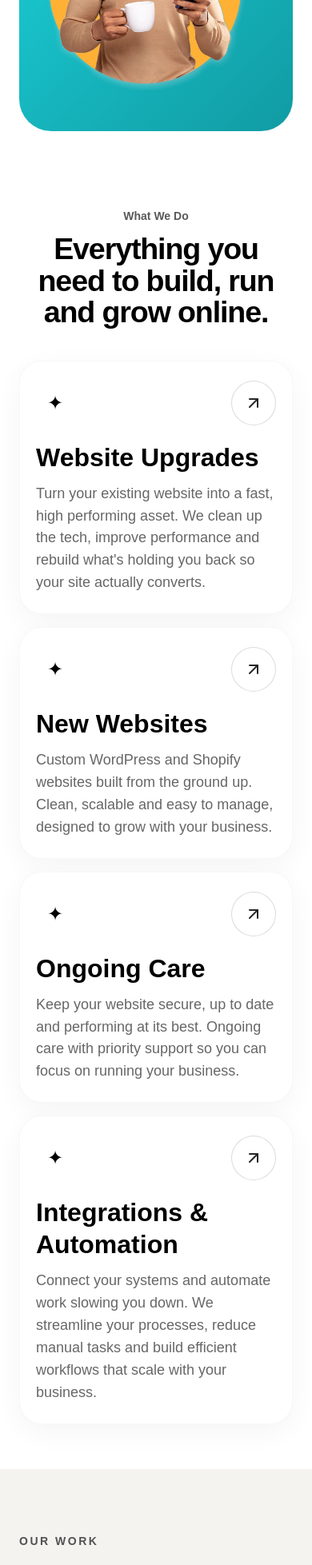
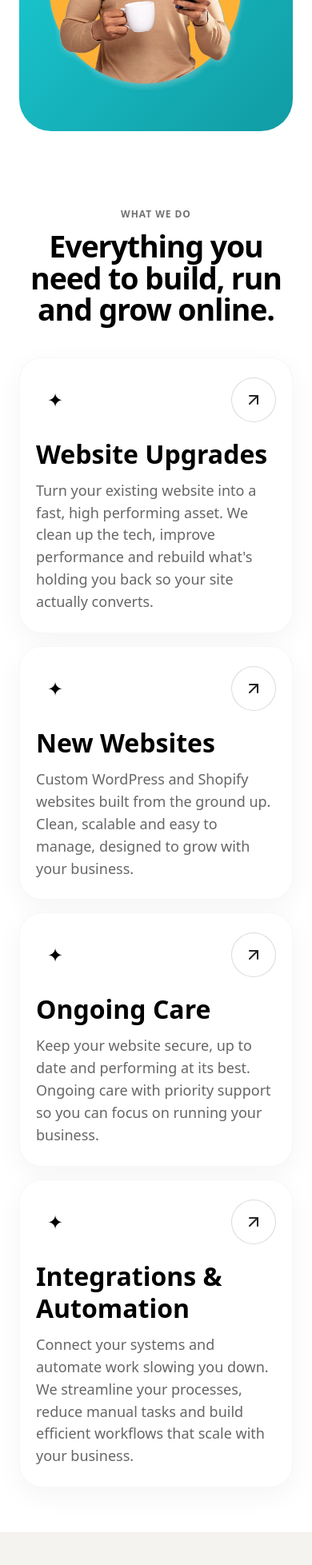
Before and after one commit to jono-au/applify, a Next.js app: page / in a window 390 px wide. Shown: the part 1068-3025 px from the top of the page at 80% size. Built offline with nearby package versions, Linux system fonts and the light colour scheme.

Commit message:
polish eyebrow h2

```diff
--- a/app/globals.css
+++ b/app/globals.css
@@ -30,6 +30,15 @@
   border-radius: 40px;
 }
 
+@utility eyebrow {
+  border-radius: 40px;
+  @apply mb-3 md:mb-5 text-xs md:text-sm font-semibold uppercase tracking-[0.08em] text-neutral-500;
+}
+
+@utility heading-h2 {
+  @apply mt-3 text-[2.35rem] font-bold leading-[1.05] tracking-[-0.03em] text-black sm:text-[2.8rem] md:text-5xl lg:text-[4rem] lg:leading-[1.05];
+}
+
 @media (prefers-color-scheme: dark) {
   :root {
     --background: #0a0a0a;
@@ -40,5 +49,5 @@
 body {
   background: var(--background);
   color: var(--foreground);
-  font-family: Arial, Helvetica, sans-serif;
+  font-family: var(--font-sans);
 }
--- a/components/contact/ContactSection.tsx
+++ b/components/contact/ContactSection.tsx
@@ -22,7 +22,7 @@ const contactItems: ContactItem[] = [
   {
     icon: Phone,
     title: "Phone Number:",
-    lines: ["0421 238 196", "Mon–Fri, 8:00am–5:00pm"],
+    lines: ["0421 238 196", "Mon-Fri, 8:00am-5:00pm"],
   },
 ];
 
@@ -61,9 +61,7 @@ export default function ContactSection() {
 
         <div>
           <div className="max-w-[980px]">
-            <h2 className="text-[2.4rem] font-black leading-none tracking-[-0.04em] text-black sm:text-[2.9rem] md:text-[3.4rem]">
-              Send us a Message
-            </h2>
+            <h2 className="heading-h2">Send us a Message</h2>
 
             <form className="mt-8 md:mt-10">
               <div className="grid gap-x-8 gap-y-7 md:grid-cols-2 md:gap-x-10 md:gap-y-8">
--- a/components/home/Portfolio.tsx
+++ b/components/home/Portfolio.tsx
@@ -10,11 +10,9 @@ export default function PortfolioSection() {
       <div className="mx-auto max-w-7xl px-6 sm:px-8 lg:px-10">
         <div className="grid gap-10 lg:grid-cols-12 lg:items-start">
           <div className="lg:col-span-7">
-            <p className="mb-5 text-sm font-semibold uppercase tracking-[0.18em] text-neutral-600">
-              Our Work
-            </p>
+            <p className="eyebrow">Our Work</p>
 
-            <h2 className="max-w-4xl text-4xl font-semibold leading-[1.05] tracking-tight text-neutral-950 sm:text-5xl lg:text-6xl">
+            <h2 className="heading-h2">
               Projects we've been proud to work on.
             </h2>
           </div>
--- a/components/home/Services.tsx
+++ b/components/home/Services.tsx
@@ -1,7 +1,6 @@
 import Link from "next/link";
 import Container from "@/components/ui/Container";
 import { ArrowButton } from "@/components/ui/ArrowBtn";
-import HighlightText from "@/components/ui/HighlightText";
 
 const services = [
   {
@@ -35,11 +34,9 @@ export default function Services() {
     <section className="py-14 md:py-20 lg:py-24">
       <Container>
         <div className="mx-auto max-w-[980px] text-center">
-          <p className="text-sm font-semibold text-black/65 md:text-base">
-            What We Do
-          </p>
+          <p className="eyebrow">What We Do</p>
 
-          <h2 className="mt-3 text-[2.35rem] font-bold leading-[1.05] tracking-[-0.03em] text-black sm:text-[2.8rem] md:text-5xl lg:text-[4rem] lg:leading-[1.05]">
+          <h2 className="heading-h2">
             Everything you need to build, run and grow online.
           </h2>
         </div>
--- a/components/home/support/SupportCareSection.tsx
+++ b/components/home/support/SupportCareSection.tsx
@@ -2,7 +2,6 @@ import Image from "next/image";
 import Container from "@/components/ui/Container";
 import SupportCareCard from "./SupportCareCard";
 import { supportPlans } from "@/data/supportCareData";
-import HighlightText from "@/components/ui/HighlightText";
 
 export default function SupportCareSection() {
   return (
@@ -15,13 +14,9 @@ export default function SupportCareSection() {
       <Container className="relative z-10">
         <div className="grid items-center gap-14 lg:grid-cols-[1.1fr_0.9fr] lg:gap-10">
           <div className="max-w-[760px]">
-            <p className="mb-4 text-sm font-semibold uppercase tracking-[0.22em] text-neutral-600">
-              Support & Care
-            </p>
+            <p className="eyebrow">Support & Care</p>
 
-            <h2 className="text-5xl font-semibold leading-[0.95] tracking-tight text-black sm:text-6xl md:text-7xl">
-              Priority support when you need it
-            </h2>
+            <h2 className="heading-h2">Priority support when you need it</h2>
 
             <p className="mt-8 max-w-[62ch] text-lg leading-8 text-black/65 md:text-xl">
               Keep your website secure, updated, and performing at its best with
--- a/components/pricing/PricingBlock.tsx
+++ b/components/pricing/PricingBlock.tsx
@@ -43,13 +43,9 @@ export default function PricingBlock({
       {" "}
       <Container>
         <div className="mx-auto w-full">
-          {eyebrow && (
-            <p className="mb-4 text-center text-sm font-semibold text-[#0f0f10]">
-              {eyebrow}
-            </p>
-          )}
+          {eyebrow && <p className="eyebrow text-center ">{eyebrow}</p>}
 
-          <h2 className="mx-auto mb-8 max-w-[820px] text-center text-4xl font-semibold leading-tight tracking-[-0.04em] text-[#0f0f10] sm:mb-10 sm:text-5xl lg:mb-12 lg:text-6xl">
+          <h2 className="heading-h2 text-center mb-8 sm:mb-10 lg:mb-16 max-w-[820px] mx-auto">
             {heading}
           </h2>
 
```
